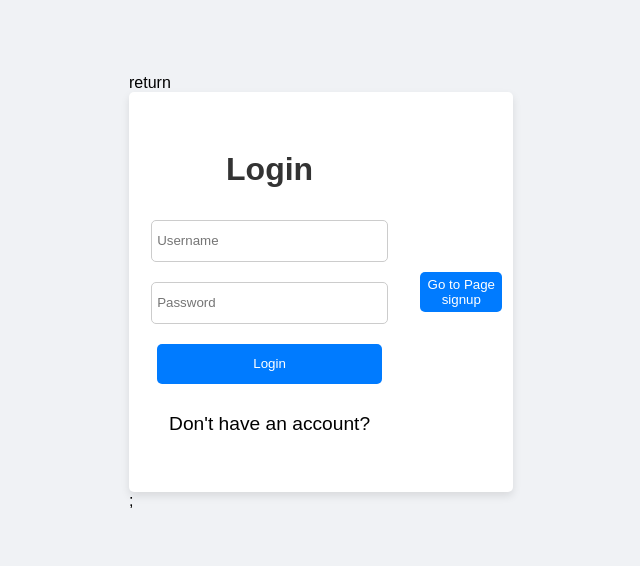
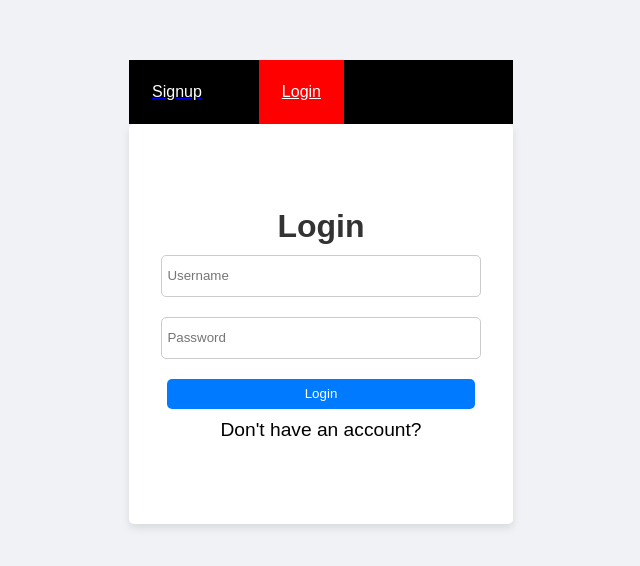
Before and after one commit to Milan-Agarwal/signup-login-page, a React (Vite) app: page /login in a window 1280 px wide. Shown: the part 108-674 px from the top of the page, without its empty margins (319-959 px from the left). Built offline with nearby package versions, Linux system fonts and the light colour scheme.

Commit message:
first commit

```diff
--- a/src/App.jsx
+++ b/src/App.jsx
@@ -1,26 +1,28 @@
+
 import './App.css'
+import Navbar from './components/Navbar'
+import Signup from './components/signup'
+import Login from './components/login'
+
 import { createBrowserRouter, RouterProvider } from 'react-router-dom'
-// import { BrowserRouter, Routes, Route } from "react-router-dom";
-import Login from './components/login';
-import Signup from './components/signup';
-
 
 function App() {
   const router = createBrowserRouter([
-    { path: "/", element: <Signup /> },
-    { path: "/login", element: <Login /> },
-  ]);
+    {
+      path: "/",
+      element: <><Navbar /><Signup /></>
+    },
+    {
+      path: "/login",
+      element: <><Navbar /><Login /></>
+    },
+
+
+  ])
   return (
     <>
 
-
-      return <RouterProvider router={router} />;
-      {/* <BrowserRouter>
-      <Routes>
-        <Route path="/" element={<Signup />} />
-        <Route path="/login" element={<Login />} />
-      </Routes>
-    </BrowserRouter> */}
+      <RouterProvider router={router} />
 
     </>
   )
--- a/src/components/Navbar.jsx
+++ b/src/components/Navbar.jsx
@@ -9,7 +9,7 @@ const Navbar = () => {
       <nav>
         <NavLink className={(e)=>{return e.isActive?"red": "" }} to="/"><li>Signup</li></NavLink>
 
-        <NavLink className={(e)=>{return e.isActive?"red": "" }} to="/login"><li>Login</li></NavLink>
+       <NavLink className={(e)=>{return e.isActive?"red": "" }} to="/login"><li>Login</li></NavLink>
       </nav>
     </div>
   )
--- a/src/components/login.jsx
+++ b/src/components/login.jsx
@@ -1,6 +1,6 @@
 
 import './login.css'
-import { Link } from "react-router-dom";
+// import { Link } from "react-router-dom";
 // import { useNavigate } from 'react-router-dom';
 
 function Login() {
@@ -19,7 +19,7 @@ function Login() {
 
       </form>
       {/* <button onClick={() => navigate('/')}>Go to signup page</button> */}
-      <Link to="/"><button>Go to Page signup</button></Link>
+      {/* <Link to="/"><button>Go to Page signup</button></Link> */}
     </div>
     </>
   )
--- a/src/components/signup.jsx
+++ b/src/components/signup.jsx
@@ -1,6 +1,6 @@
 import './signup.css'
 import { useForm } from "react-hook-form"
-import { Link } from "react-router-dom";
+// import { Link } from "react-router-dom";
 // import { useNavigate } from 'react-router-dom'
 
 function Signup() {
@@ -49,7 +49,7 @@ function Signup() {
         <button type="submit">Sign Up</button>
       </form>
       {/* <button onClick={() => navigate('/login')}>Go to Page login</button> */}
-      <Link to="/login"><button>Go to login page</button></Link>
+      {/* <Link to="/login"><button>Go to login page</button></Link> */}
     </div>
       </>
     )
--- a/src/main.jsx
+++ b/src/main.jsx
@@ -1,7 +1,7 @@
 import React from 'react'
 import ReactDOM from 'react-dom/client'
 import App from './App.jsx'
-
+import './index.css'
 
 ReactDOM.createRoot(document.getElementById('root')).render(
     // <RouterProvider router = {router} />
```
